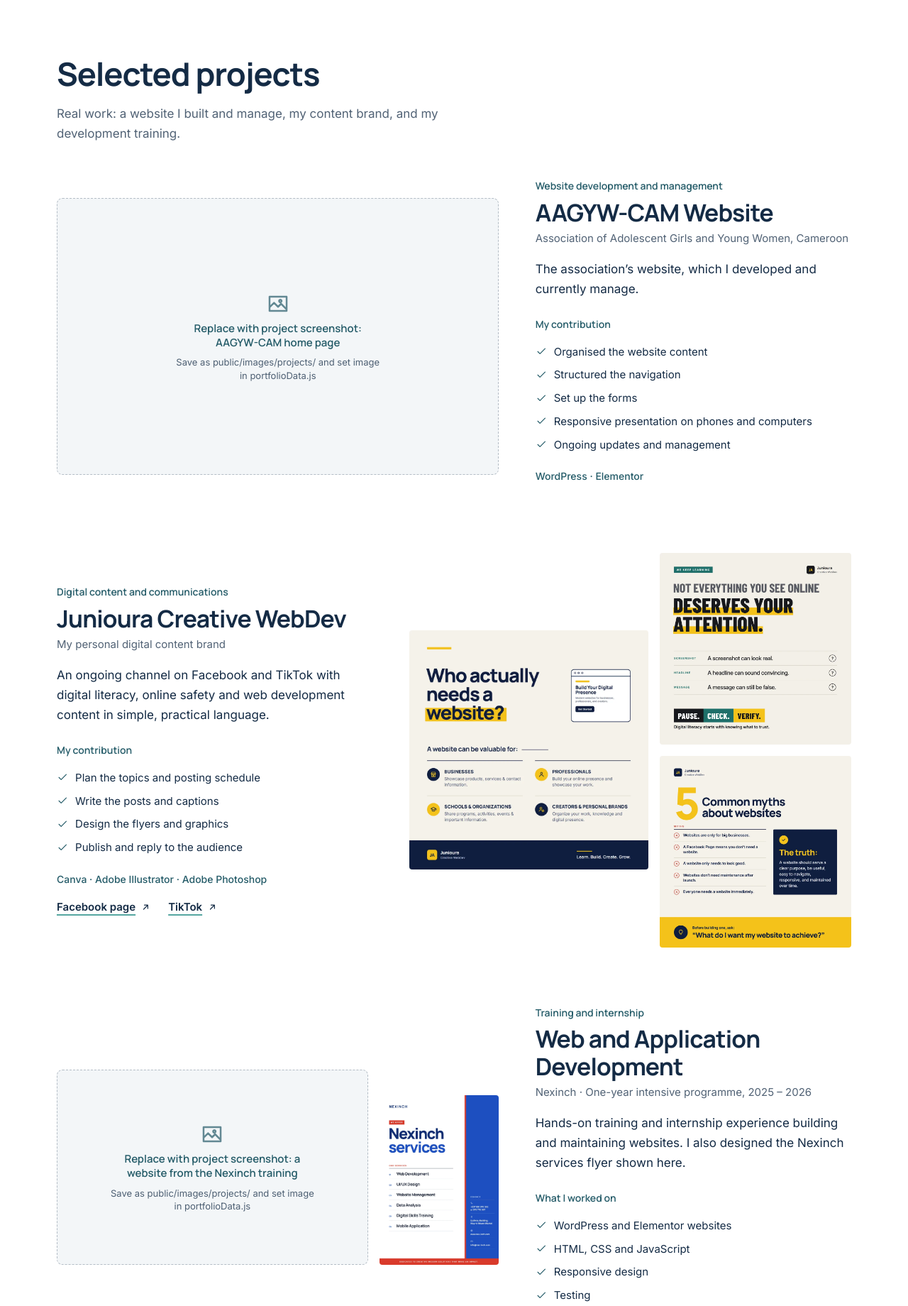
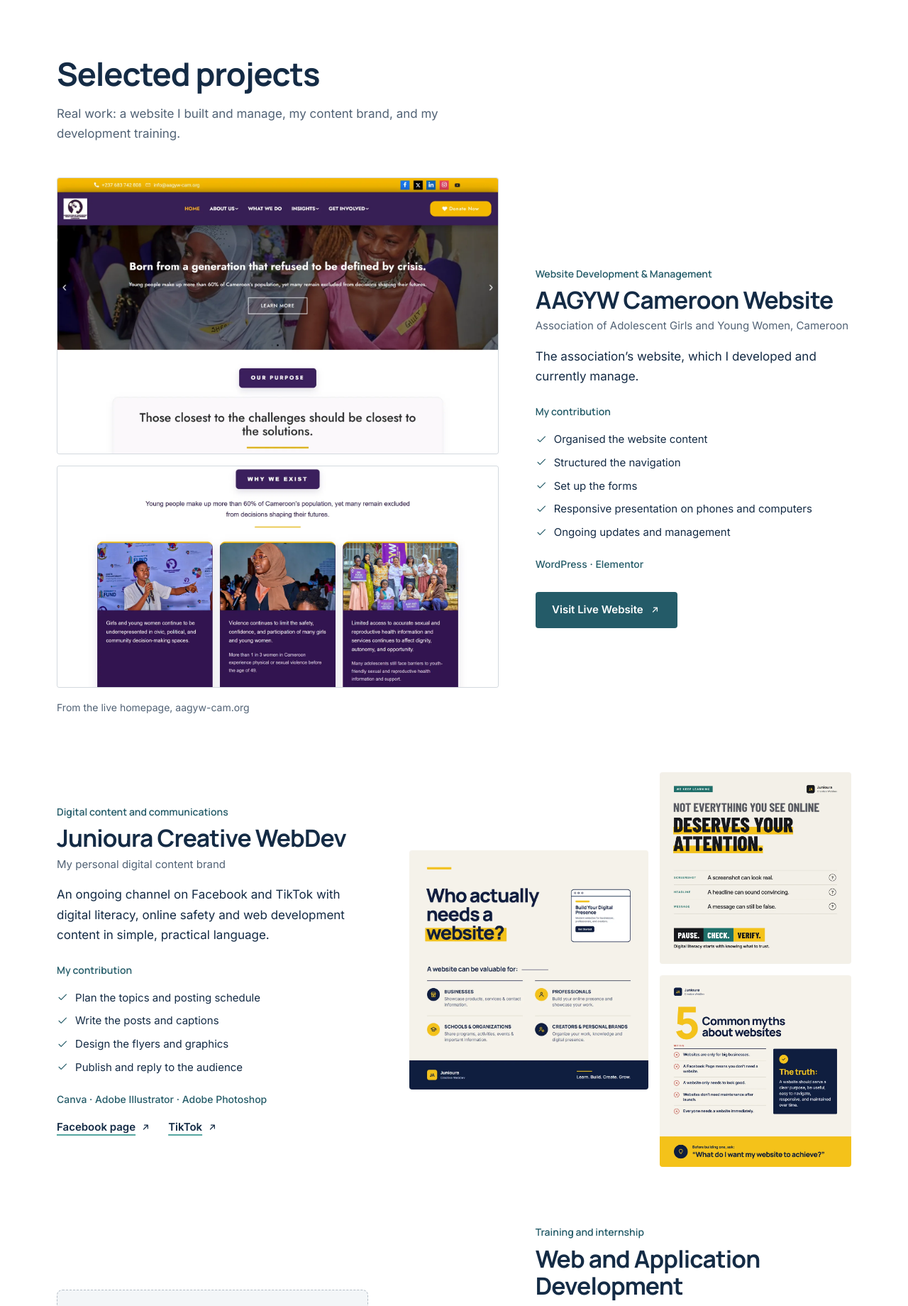
Before and after one commit to juniouraakwensimbon-coder/junioura-portfolio, a Node server app: page / in a window 1280 px wide. Shown: the part 4468-6308 px from the top of the page at 71% size. Run offline with Node 20, Linux system fonts and the light colour scheme; some libraries are stand-ins or nearby versions.

Commit message:
AAGYW Cameroon project: genuine homepage screenshots and live link
- Screenshots captured from https://aagyw-cam.org/ (site restored),
  hero slider paused on a real slide; saved as WebP in
  public/images/projects/aagyw-cam/
- Placeholder replaced; Visit Live Website button (new tab)
- Second view hidden on phones to keep screenshots readable

Co-Authored-By: Claude Opus 5.5 <noreply@anthropic.com>

```diff
--- a/public/css/style.css
+++ b/public/css/style.css
@@ -521,3 +521,12 @@ html:not(.js) .header-inner { flex-wrap: wrap; }
 }
 /* on teal surfaces the navy button inverts on hover so it stays visible */
 :where(.svc-split-main, .contact) .btn-secondary:hover { background: var(--white); color: var(--navy); }
+
+/* ---------- AAGYW project: genuine homepage screenshots ---------- */
+.proj-shots { display: grid; gap: var(--s3); align-self: start; }
+.shot { border: 1px solid var(--line); border-radius: var(--r-sm); overflow: hidden; background: var(--cool); }
+.shot img { width: 100%; height: auto; }
+.shot-secondary img { aspect-ratio: 16 / 8; object-fit: cover; object-position: top center; }
+.shot-caption { margin: 0; font-size: var(--fs-xs); color: var(--muted); }
+.proj-cta { margin-top: var(--s2); }
+@media (max-width: 599px) { .shot-secondary { display: none; } }
--- a/src/data/portfolioData.js
+++ b/src/data/portfolioData.js
@@ -133,18 +133,22 @@ const services = [
 const projects = [
   {
     slug: 'aagyw-cam',
-    title: 'AAGYW-CAM Website',
-    category: 'Website development and management',
+    title: 'AAGYW Cameroon Website',
+    category: 'Website Development & Management',
     organisation: 'Association of Adolescent Girls and Young Women, Cameroon',
     desc: 'The association’s website, which I developed and currently manage.',
     contribution: ['Organised the website content', 'Structured the navigation', 'Set up the forms', 'Responsive presentation on phones and computers', 'Ongoing updates and management'],
     tools: ['WordPress', 'Elementor'],
-    image: null, // e.g. 'images/projects/aagyw-cam-home.jpg'
+    // Genuine screenshots of https://aagyw-cam.org/ (captured 13 Nov 2026)
+    image: 'images/projects/aagyw-cam/aagyw-cam-homepage.webp',
+    imageSize: [1600, 1000],
+    imageAlt: 'AAGYW Cameroon homepage: navigation, hero with the headline “Born from a generation that refused to be defined by crisis.” and the Our Purpose section',
+    secondaryImage: 'images/projects/aagyw-cam/aagyw-cam-why-we-exist.webp',
+    secondaryImageSize: [1600, 1333],
+    secondaryImageAlt: 'AAGYW Cameroon homepage, Why We Exist section with three illustrated cards and a statement panel',
     placeholder: 'Replace with project screenshot: AAGYW-CAM home page',
     links: [
-      // Hidden while aagyw-cam.org is serving a hacked page.
-      // Change show to true once the association's site is restored.
-      { label: 'Visit aagyw-cam.org', url: 'https://aagyw-cam.org/', show: false },
+      { label: 'Visit Live Website', url: 'https://aagyw-cam.org/', show: true },
     ],
   },
   {
--- a/src/views/pages/home.ejs
+++ b/src/views/pages/home.ejs
@@ -177,9 +177,17 @@
     <% const [pAagyw, pJcw, pNex] = projects; %>
 
     <article class="proj proj-aagyw" id="project-<%= pAagyw.slug %>" aria-labelledby="project-<%= pAagyw.slug %>-title">
-      <div class="proj-media">
+      <div class="proj-media proj-shots">
         <% if (pAagyw.image) { %>
-          <img src="<%= asset(pAagyw.image) %>" alt="Screenshot of the AAGYW-CAM website" loading="lazy">
+          <figure class="shot shot-main">
+            <img src="<%= asset(pAagyw.image) %>" width="<%= pAagyw.imageSize[0] %>" height="<%= pAagyw.imageSize[1] %>" alt="<%= pAagyw.imageAlt %>" loading="lazy">
+          </figure>
+          <% if (pAagyw.secondaryImage) { %>
+            <figure class="shot shot-secondary">
+              <img src="<%= asset(pAagyw.secondaryImage) %>" width="<%= pAagyw.secondaryImageSize[0] %>" height="<%= pAagyw.secondaryImageSize[1] %>" alt="<%= pAagyw.secondaryImageAlt %>" loading="lazy">
+            </figure>
+          <% } %>
+          <p class="shot-caption">From the live homepage, aagyw-cam.org</p>
         <% } else { %>
           <%- include('../partials/placeholder', { label: pAagyw.placeholder, shape: 'wide', hint: 'Save as public/images/projects/ and set image in portfolioData.js', tone: 'light' }) %>
         <% } %>
@@ -195,7 +203,7 @@
         </ul>
         <p class="proj-tools"><%= pAagyw.tools.join(' · ') %></p>
         <% pAagyw.links.filter(l => l.show).forEach(l => { %>
-          <a class="text-link" href="<%= l.url %>" target="_blank" rel="noopener noreferrer"><%= l.label %> <%- include('../partials/icon', { name: 'external' }) %><span class="visually-hidden"> (opens in a new tab)</span></a>
+          <a class="btn btn-primary proj-cta" href="<%= l.url %>" target="_blank" rel="noopener noreferrer"><%= l.label %> <%- include('../partials/icon', { name: 'external' }) %><span class="visually-hidden"> (opens aagyw-cam.org in a new tab)</span></a>
         <% }) %>
       </div>
     </article>
```
Also changed, not shown: README.md, public/images/projects/aagyw-cam/aagyw-cam-homepage.webp (added), public/images/projects/aagyw-cam/aagyw-cam-why-we-exist.webp (added).
